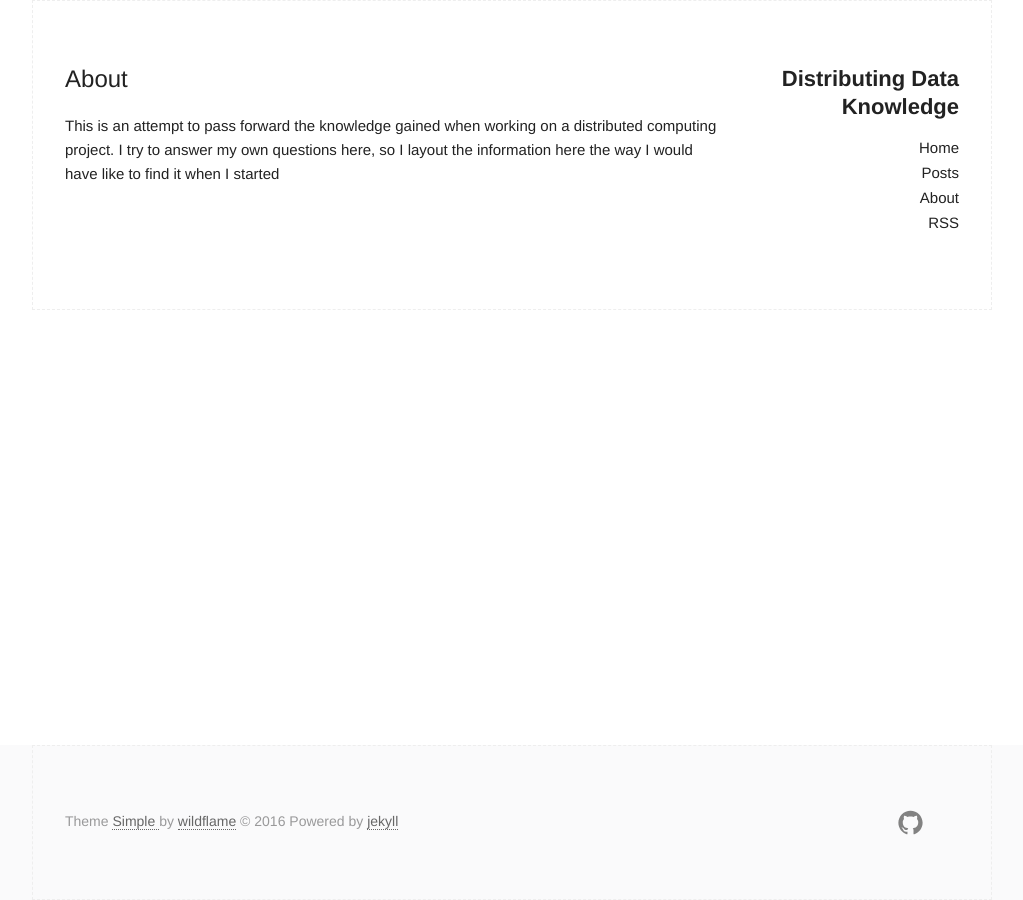
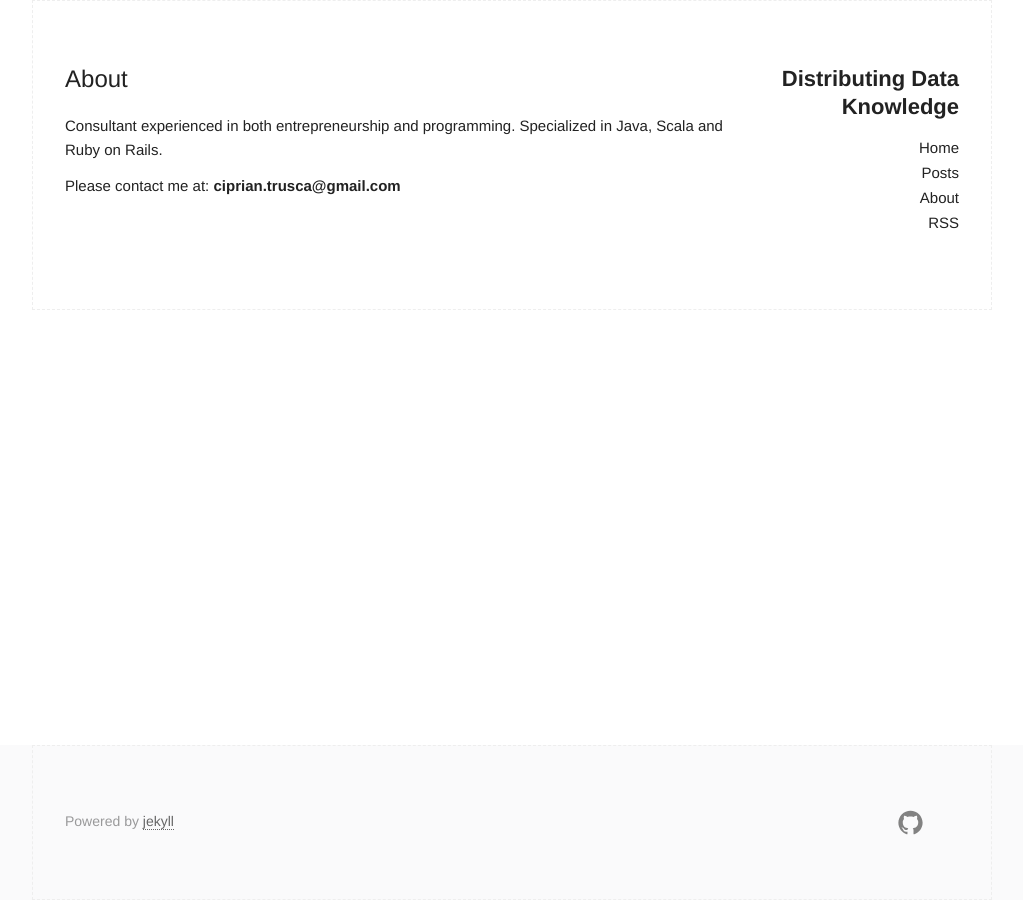
Before and after one commit to cip123/cip123.github.io, a Jekyll site: the page built from about.md, in a window 1280 px wide. Shown: the whole page, without its empty margins (128-1151 px from the left). Built offline with Jekyll 4.4.1, drawn with Linux system fonts in a browser that asks for light colours.

Commit message:
updated the data to point to cipriantrusca.com

```diff
--- a/_config.yml
+++ b/_config.yml
@@ -7,13 +7,11 @@
 
 # Site settings
 title: Distributing Data Knowledge
-email: ciprian@sagital.com
+email: <b><span>ciprian</span><span>.trusca</span>@<span>gmai</span><span>l</span>.<span>com</span></b>
 description: > # this means to ignore newlines until "baseurl:"
-  Write an awesome description for your new site here. You can edit this
-  line in _config.yml. It will appear in your document head meta (for
-  Google search results) and in your feed.xml site description.
+  Consultant with large experience in entrepreneurship and programming, helping companies to achieve their IT goals.
 baseurl: "" # the subpath of your site, e.g. /blog
-url: "http://www.sagital.ro" # the base hostname & protocol for your site
+url: "http://www.cipriantrusca.com" # the base hostname & protocol for your site
 #twitter_username: Taffyer
 github_username: cip123
 
--- a/_includes/author.html
+++ b/_includes/author.html
@@ -3,7 +3,8 @@
   <div class="authorinfo box">
     <p>Author | Ciprian Trusca</p>
     <p class="bio">
-      Software developer, focused on distributed computing at this moment :)
+      This is an attempt to pass forward the knowledge gained when working on a distributed computing project. I try to answer my own questions here, so I lay out the information here the way I would have like to find it when I started
+
     </p>
   </div>
 </section>
--- a/_includes/footer.html
+++ b/_includes/footer.html
@@ -2,8 +2,6 @@
   <div class="container">
     <div class="footer left column one-half">
       <section class="small-font">
-        Theme <a href="https://github.com/wild-flame/jekyll-simple"> Simple </a> by <a href="http://wildflame.me">wildflame</a>
-        © 2016
         Powered by <a href="https://github.com/jekyll/jekyll">jekyll</a>
       </section>
     </div>
--- a/about.md
+++ b/about.md
@@ -4,4 +4,7 @@ title: About
 permalink: /about/
 ---
 
-This is an attempt to pass forward the knowledge gained when working on a distributed computing project. I try to answer my own questions here, so I layout the information here the way I would have like to find it when I started
+Consultant experienced in both entrepreneurship and programming. Specialized in Java, Scala and Ruby on Rails.
+
+
+Please contact me at: {{ site.email }}
```
Also changed, not shown: _posts/2017-08-09-how-is-cql-different.md (+2 -2 lines), README.md, 1 other file.
